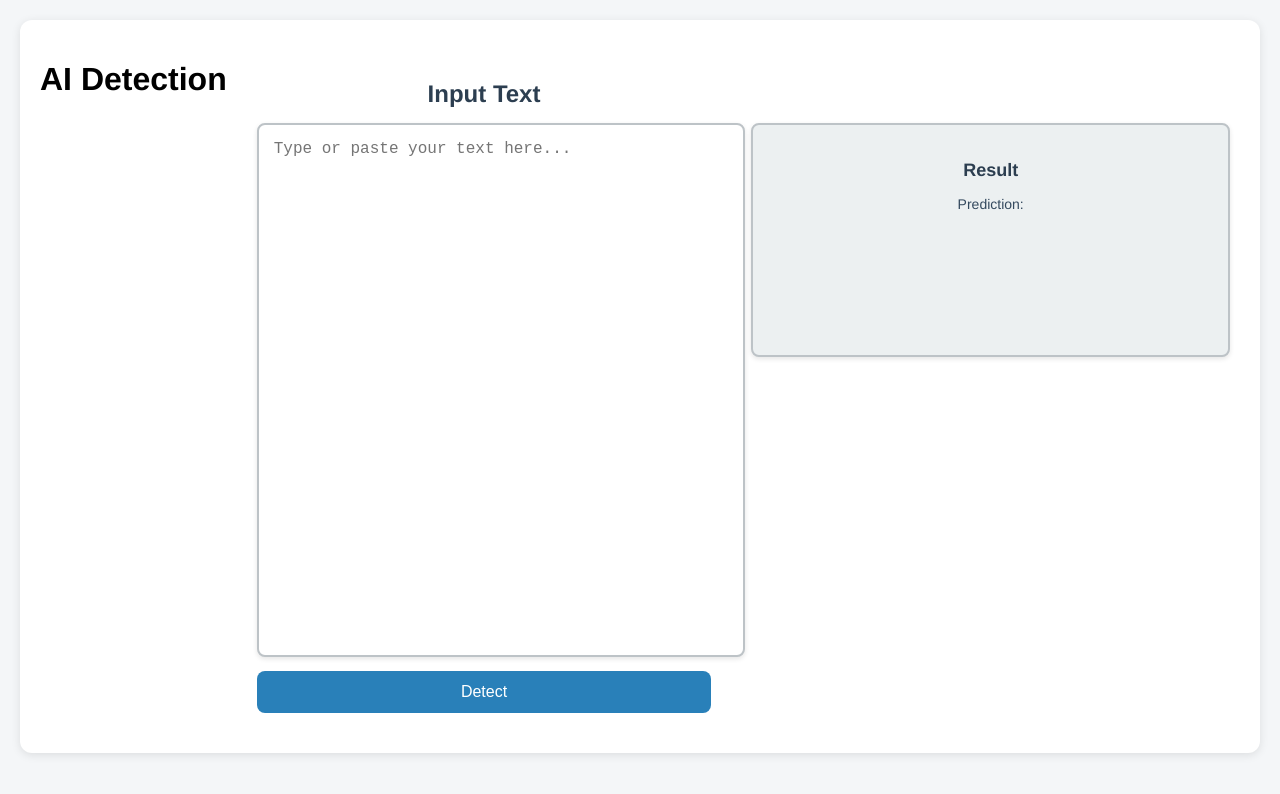
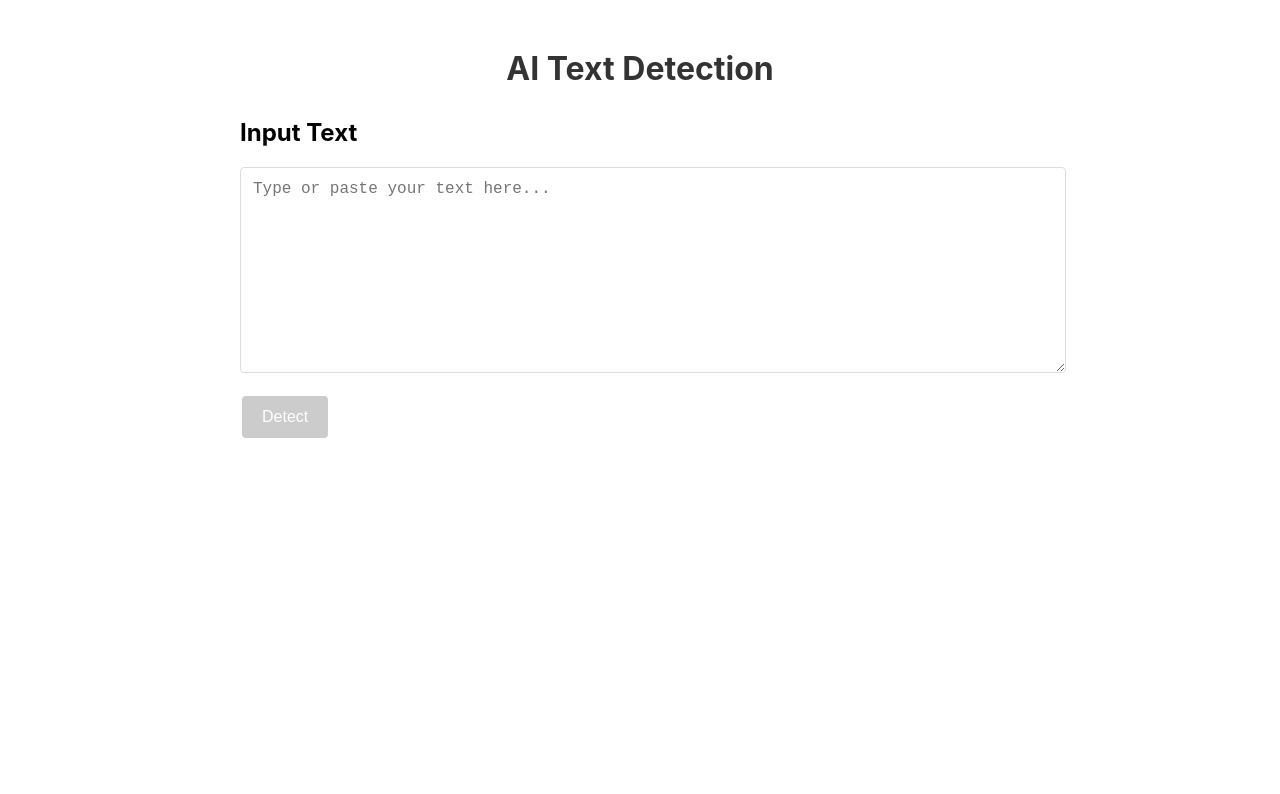
Before and after one commit to pratikacharya1234/Ai-Detect, a React (Vite) app: page / in a window 1280 px wide. Shown: the top 794 px of the page. Built offline with nearby package versions, Linux system fonts and the light colour scheme.

Commit message:
new features added

```diff
--- a/src/App.css
+++ b/src/App.css
@@ -1,101 +1,129 @@
-body {
-  font-family: 'Helvetica Neue', Arial, sans-serif;
-  background-color: #f4f6f8;
-  margin: 0;
+/* Add these styles to your App.css file */
+
+.container {
+  max-width: 800px;
+  margin: 0 auto;
   padding: 20px;
+  font-family: -apple-system, BlinkMacSystemFont, 'Segoe UI', Roboto, Oxygen, Ubuntu, Cantarell, 'Open Sans', 'Helvetica Neue', sans-serif;
 }
 
-.container {
-  max-width: 1200px;
-  margin: 0 auto;
-  display: flex;
-  justify-content: space-between;
-  padding: 20px;
-  border-radius: 12px;
-  box-shadow: 0 2px 10px rgba(0, 0, 0, 0.1);
-  background-color: white;
+h1 {
+  text-align: center;
+  color: #333;
+  margin-bottom: 30px;
 }
 
-.input-section,
-.result-section {
-  flex: 1;
-  margin: 0 10px;
-  padding: 20px;
-  border-radius: 12px;
-}
-
-h2 {
-  color: #2C3E50;
-  margin-bottom: 15px;
-  text-align: center;
+.input-section {
+  margin-bottom: 30px;
 }
 
 textarea {
   width: 100%;
-  height: 500px;
-  padding: 15px;
-  border: 2px solid #BDC3C7;
-  border-radius: 8px;
+  padding: 12px;
+  border: 1px solid #ddd;
+  border-radius: 4px;
   font-size: 16px;
-  resize: none;
-  transition: border-color 0.3s ease;
-  box-shadow: 0 2px 5px rgba(0, 0, 0, 0.1);
-}
-
-textarea:focus {
-  border-color: #2980B9;
-  outline: none;
+  margin-bottom: 15px;
+  resize: vertical;
 }
 
 button {
-  background-color: #2980B9;
+  background-color: #4CAF50;
   color: white;
   border: none;
-  border-radius: 8px;
   padding: 12px 20px;
+  text-align: center;
+  text-decoration: none;
+  display: inline-block;
   font-size: 16px;
+  margin: 4px 2px;
   cursor: pointer;
-  transition: background-color 0.3s ease, transform 0.2s;
-  margin-top: 10px;
-  width: 100%;
+  border-radius: 4px;
+  transition: background-color 0.3s;
 }
 
 button:hover {
-  background-color: #1B6B93;
-  transform: translateY(-2px);
+  background-color: #45a049;
+}
+
+button:disabled {
+  background-color: #cccccc;
+  cursor: not-allowed;
+}
+
+.error-message {
+  color: #d32f2f;
+  margin: 15px 0;
+  padding: 10px;
+  background-color: #ffebee;
+  border-radius: 4px;
 }
 
 .result-section {
-  background-color: #ECF0F1;
-  border: 2px solid #BDC3C7;
+  background-color: #f9f9f9;
+  padding: 20px;
   border-radius: 8px;
-  box-shadow: 0 2px 5px rgba(0, 0, 0, 0.1);
-  padding: 10px;
-  padding-top: 20px;
-  margin-top: 83px;
-  font-size: 14px;
-  height: 200px;
-  width: 100%;
-  text-decoration: solid;
+  box-shadow: 0 2px 4px rgba(0,0,0,0.1);
+}
+
+.prediction {
+  font-size: 18px;
+  margin-bottom: 20px;
+  padding: 15px;
+  border-radius: 4px;
   text-align: center;
 }
 
-.result-section h2 {
-  font-size: 18px;
+.prediction.ai {
+  background-color: #ffebee;
+  border-left: 5px solid #f44336;
 }
 
-.result-section p {
-  margin: 5px 0;
-  color: #34495E;
-  font-size: 14px;
+.prediction.human {
+  background-color: #e8f5e9;
+  border-left: 5px solid #4caf50;
 }
 
-.accuracy {
-  font-weight: bold;
-  color: #27AE60;
+.accuracy-bars {
+  margin-top: 20px;
 }
 
-.error {
-  color: #E74C3C;
+.accuracy-bar {
+  margin-bottom: 15px;
+}
+
+.bar-label {
+  margin-bottom: 5px;
+  font-weight: 500;
+}
+
+.bar-container {
+  height: 24px;
+  background-color: #e0e0e0;
+  border-radius: 12px;
+  position: relative;
+}
+
+.bar {
+  height: 100%;
+  border-radius: 12px;
+  transition: width 0.6s ease;
+}
+
+.ai-bar {
+  background-color: #f44336;
+}
+
+.human-bar {
+  background-color: #4caf50;
+}
+
+.bar-value {
+  position: absolute;
+  right: 10px;
+  top: 50%;
+  transform: translateY(-50%);
+  color: white;
   font-weight: bold;
+  text-shadow: 1px 1px 2px rgba(0,0,0,0.5);
 }
--- a/src/App.jsx
+++ b/src/App.jsx
@@ -6,12 +6,23 @@ const TextDetection = () => {
     const [result, setResult] = useState('');
     const [aiAccuracy, setAiAccuracy] = useState(null);
     const [humanAccuracy, setHumanAccuracy] = useState(null);
+    const [isLoading, setIsLoading] = useState(false);
+    const [error, setError] = useState(null);
 
     const handleSubmit = async (e) => {
         e.preventDefault();
 
+        if (!inputText.trim()) {
+            setError("Please enter some text to analyze");
+            return;
+        }
+
+        setIsLoading(true);
+        setError(null);
+
         try {
-        const response = await fetch('http://127.0.0.1:5000/api/detect', {
+            // Use relative path for API endpoint - works in both development and production
+            const response = await fetch('/api/detect', {
                 method: 'POST',
                 headers: {
                     'Content-Type': 'application/json',
@@ -20,24 +31,27 @@ const TextDetection = () => {
             });
 
             if (!response.ok) {
-                throw new Error('Network response was not ok');
+                throw new Error(`Network response was not ok: ${response.statusText}`);
             }
 
             const data = await response.json();
             setResult(data.prediction);
-            setAiAccuracy(data.ai_accuracy); // Get AI accuracy
-            setHumanAccuracy(data.human_accuracy); // Get Human accuracy
+            setAiAccuracy(data.ai_accuracy);
+            setHumanAccuracy(data.human_accuracy);
         } catch (error) {
             console.error('Error fetching data:', error);
-            setResult('Error fetching prediction');
+            setError('Error analyzing text. Please try again.');
+            setResult('');
             setAiAccuracy(null);
             setHumanAccuracy(null);
+        } finally {
+            setIsLoading(false);
         }
     };
 
     return (
         <div className="container">
-          <h1>AI Detection</h1>
+            <h1>AI Text Detection</h1>
             <div className="input-section">
                 <h2>Input Text</h2>
                 <textarea
@@ -45,19 +59,52 @@ const TextDetection = () => {
                     onChange={(e) => setInputText(e.target.value)}
                     rows="10"
                     placeholder="Type or paste your text here..."
+                    disabled={isLoading}
                 />
-                <button onClick={handleSubmit}>Detect</button>
+                <button
+                    onClick={handleSubmit}
+                    disabled={isLoading || !inputText.trim()}
+                >
+                    {isLoading ? 'Analyzing...' : 'Detect'}
+                </button>
             </div>
+
+            {error && <div className="error-message">{error}</div>}
+
+            {result && (
                 <div className="result-section">
                     <h2>Result</h2>
-                <p>Prediction: {result}</p>
+                    <div className={`prediction ${result === "AI-Generated" ? "ai" : "human"}`}>
+                        <p>Prediction: <strong>{result}</strong></p>
+                    </div>
+                    <div className="accuracy-bars">
                         {aiAccuracy !== null && (
-                    <p>AI Accuracy: {aiAccuracy}%</p>
+                            <div className="accuracy-bar">
+                                <div className="bar-label">AI Generated:</div>
+                                <div className="bar-container">
+                                    <div
+                                        className="bar ai-bar"
+                                        style={{ width: `${aiAccuracy}%` }}
+                                    ></div>
+                                    <span className="bar-value">{aiAccuracy}%</span>
+                                </div>
+                            </div>
                         )}
                         {humanAccuracy !== null && (
-                    <p>Human Accuracy: {humanAccuracy}%</p>
+                            <div className="accuracy-bar">
+                                <div className="bar-label">Human Written:</div>
+                                <div className="bar-container">
+                                    <div
+                                        className="bar human-bar"
+                                        style={{ width: `${humanAccuracy}%` }}
+                                    ></div>
+                                    <span className="bar-value">{humanAccuracy}%</span>
+                                </div>
+                            </div>
                         )}
                     </div>
+                </div>
+            )}
         </div>
     );
 };
--- a/vite.config.js
+++ b/vite.config.js
@@ -1,6 +1,17 @@
-import { defineConfig } from 'vite';
-import react from '@vitejs/plugin-react';
+import { defineConfig } from 'vite'
+import react from '@vitejs/plugin-react'
 
+// https://vitejs.dev/config/
 export default defineConfig({
   plugins: [react()],
-});
+  server: {
+    proxy: {
+      // Proxy API requests to local Flask server during development
+      '/api': {
+        target: 'http://localhost:5000',
+        changeOrigin: true,
+        secure: false
+      }
+    }
+  }
+})
```
Also changed, not shown: vercel.json (added), 2 other files (tests, documents, lock files or other folders). Lines whose indentation alone changed are shown as unchanged.
